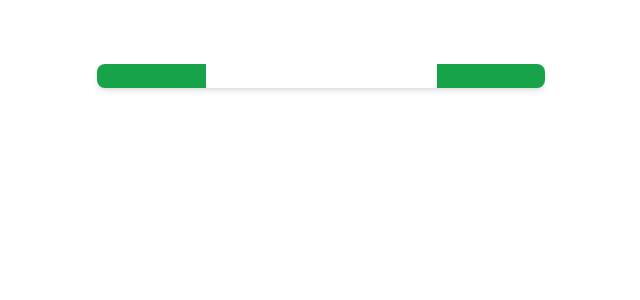
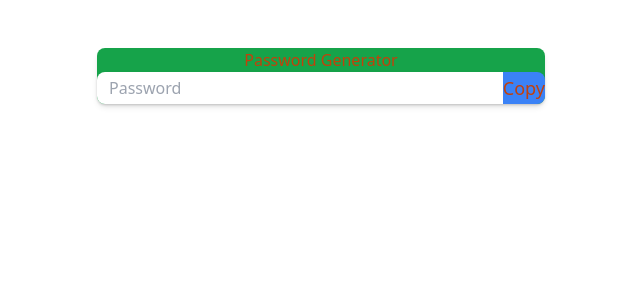
Before and after one commit to veerrandhir/Frontend, a React (Vite) app in the folder Tutorial/05passwordGenerator/: page / in a window 1280 px wide. Shown: the top 300 px of the page, without its empty margins (319-959 px from the left). Built offline with nearby package versions, Linux system fonts and the light colour scheme.

Commit message:
Refactor App component: update layout and improve password input display

```diff
--- a/Tutorial/05passwordGenerator/src/App.jsx
+++ b/Tutorial/05passwordGenerator/src/App.jsx
@@ -29,8 +29,17 @@ function App() {
 
   return (
     <>
-        <div className='w-full max-w-md mx-auto shadow-md rounded-lg px-4 my-8 text-orange-700 bg-green-600 '>
-          <div className='flex-shadow rounded-lg overflow-hidden mb-4' > <input type= "Text "/></div>
+        <div className='w-full max-w-md mx-auto shadow-md rounded-lg px-29 my-15 text-orange-700 bg-green-600 text-center my-4'>
+          <h1>Password Generator</h1>
+          <div className='flex shadow rounded-lg overflow-hidden mb-4' > <input type= "Text "
+          value={password}
+          className='outline-none w-full py-1 px-3'
+          placeholder='Password'
+          readOnly />
+          <button className='text-lg bg-blue-500'>Copy</button>
+
+          </div>
+
         </div>
     </>
   )
```
